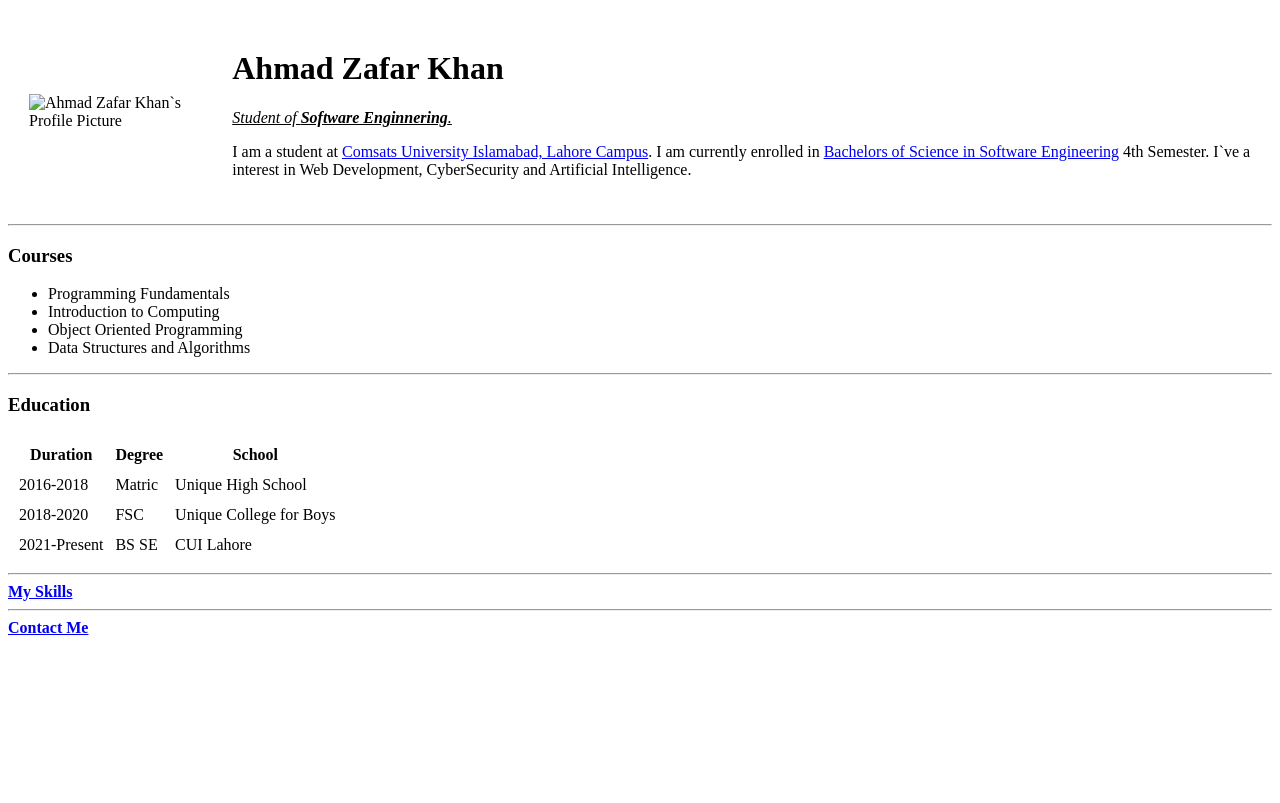
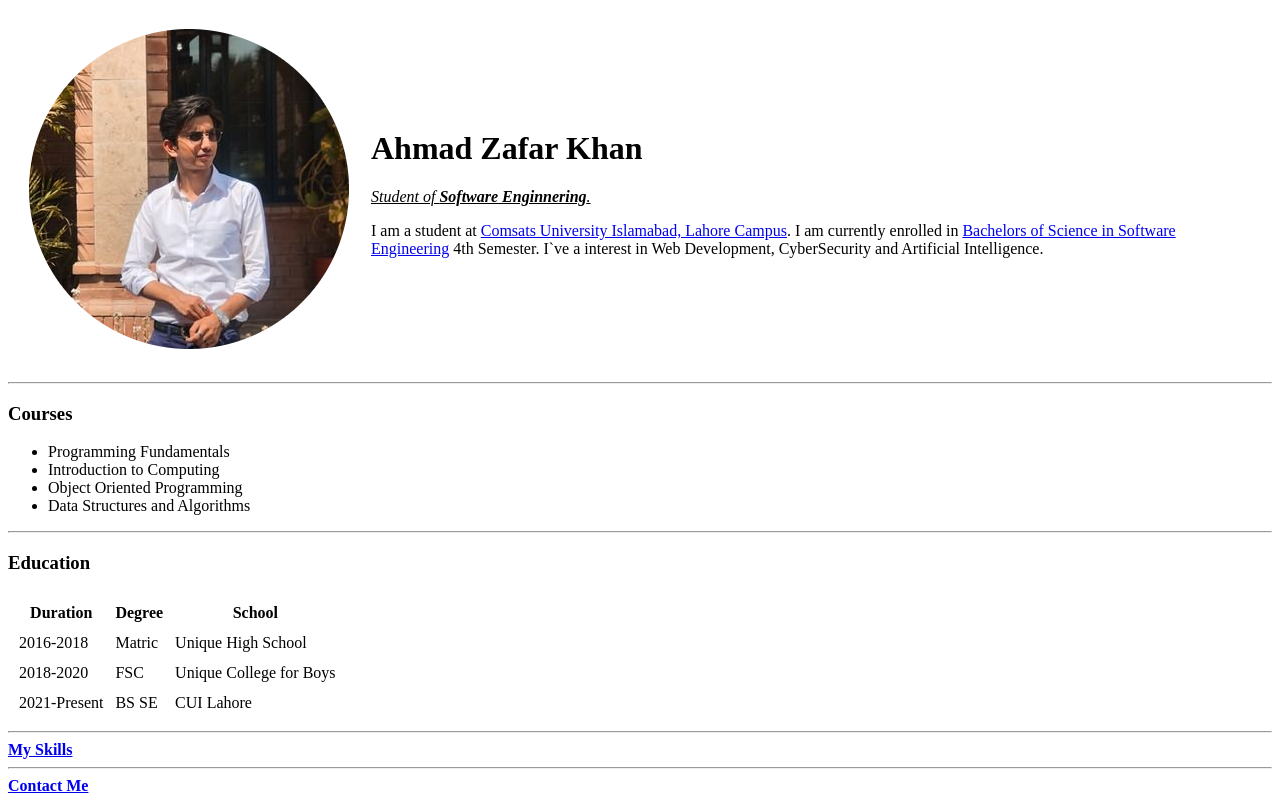
Before and after one commit to azafar224/CV, a plain HTML site: page index.html in a window 1280 px wide. Drawn offline with Linux system fonts and the light colour scheme.

Commit message:
Update index.html

```diff
--- a/index.html
+++ b/index.html
@@ -13,7 +13,7 @@
 
     <table cellspacing="20">
       <tr>
-        <td><img src="Images\pp.png" alt="Ahmad Zafar Khan`s Profile Picture"></td>
+        <td><img src="pp.png" alt="Ahmad Zafar Khan`s Profile Picture"></td>
         <td>  <h1>Ahmad Zafar Khan</h1>
           <p>
             <em><u>Student of <strong>Software Enginnering</strong>.</u></em>
```
